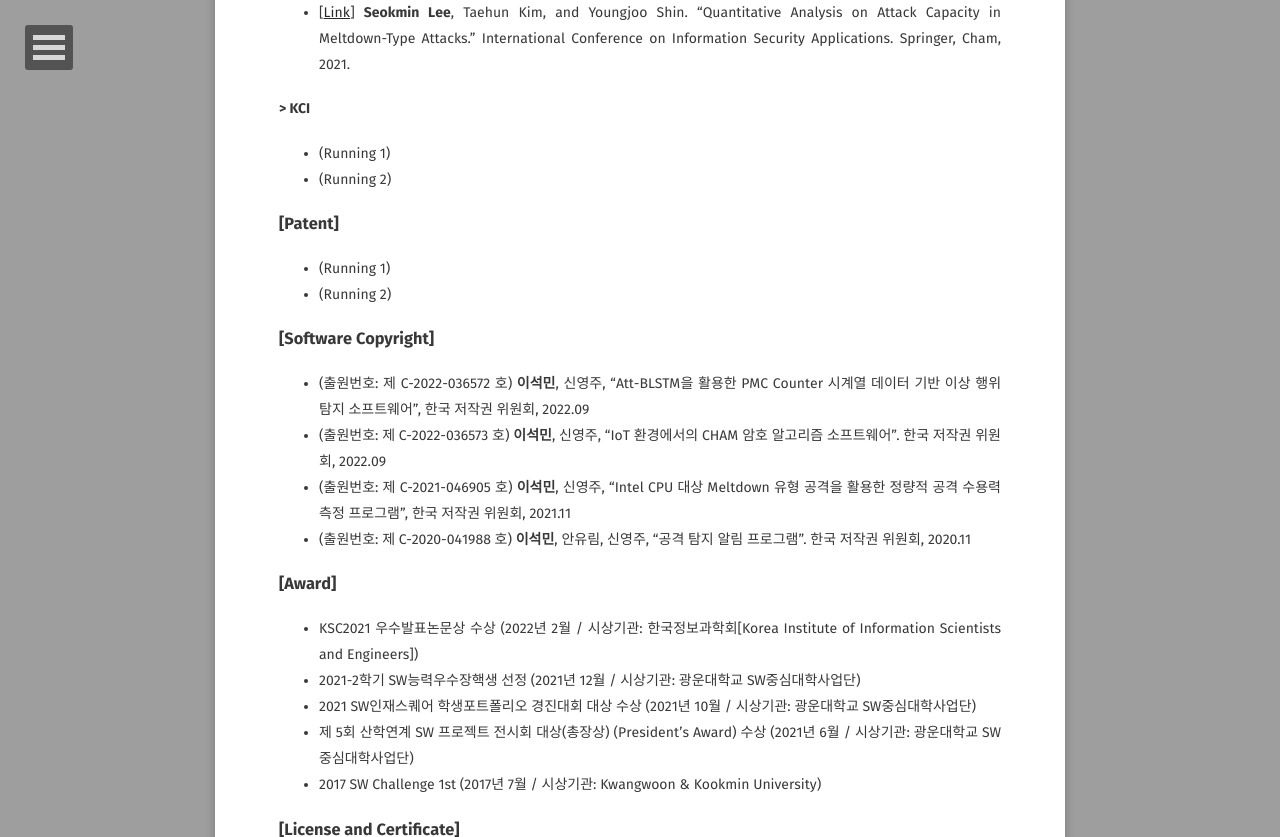
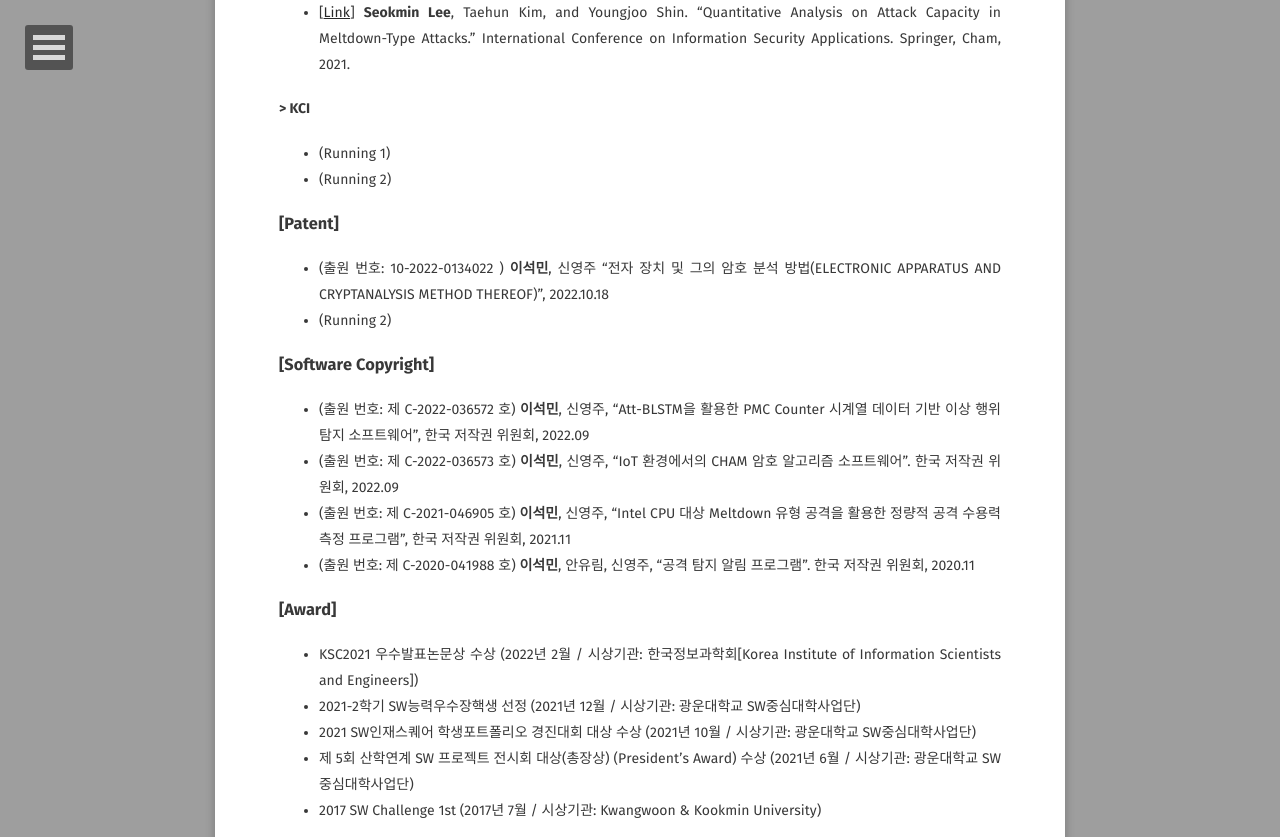
Before and after one commit to leesk212/leesk212.github.io, a Jekyll site: the page built from about/index.md, in a window 1280 px wide and 900 px high, scrolled down 1313 px, cut to the strip 0-837 px from the top of the window. Built offline with Jekyll 4.4.1, drawn with Linux system fonts in a browser that asks for light colours; some web fonts are replaced.

Commit message:
Update index.md

```diff
--- a/about/index.md
+++ b/about/index.md
@@ -46,14 +46,14 @@ After graduation, I am expected as a security developer or researcher member of
 * (Running 2)
 
 ### [Patent]
-* (Running 1)
+* (출원 번호: 10-2022-0134022 ) __이석민__, 신영주 "전자 장치 및 그의 암호 분석 방법(ELECTRONIC APPARATUS AND CRYPTANALYSIS METHOD THEREOF)", 2022.10.18
 * (Running 2)
 
 ### [Software Copyright]
-* (출원번호: 제 C-2022-036572 호) __이석민__, 신영주, "Att-BLSTM을 활용한 PMC Counter 시계열 데이터 기반 이상 행위 탐지 소프트웨어", 한국 저작권 위원회, 2022.09
-* (출원번호: 제 C-2022-036573 호) __이석민__, 신영주, "IoT 환경에서의 CHAM 암호 알고리즘 소프트웨어". 한국 저작권 위원회, 2022.09
-* (출원번호: 제 C-2021-046905 호) __이석민__, 신영주, "Intel CPU 대상 Meltdown 유형 공격을 활용한 정량적 공격 수용력 측정 프로그램", 한국 저작권 위원회, 2021.11
-* (출원번호: 제 C-2020-041988 호) __이석민__, 안유림, 신영주, "공격 탐지 알림 프로그램". 한국 저작권 위원회, 2020.11
+* (출원 번호: 제 C-2022-036572 호) __이석민__, 신영주, "Att-BLSTM을 활용한 PMC Counter 시계열 데이터 기반 이상 행위 탐지 소프트웨어", 한국 저작권 위원회, 2022.09
+* (출원 번호: 제 C-2022-036573 호) __이석민__, 신영주, "IoT 환경에서의 CHAM 암호 알고리즘 소프트웨어". 한국 저작권 위원회, 2022.09
+* (출원 번호: 제 C-2021-046905 호) __이석민__, 신영주, "Intel CPU 대상 Meltdown 유형 공격을 활용한 정량적 공격 수용력 측정 프로그램", 한국 저작권 위원회, 2021.11
+* (출원 번호: 제 C-2020-041988 호) __이석민__, 안유림, 신영주, "공격 탐지 알림 프로그램". 한국 저작권 위원회, 2020.11
 
 ### [Award]
 * KSC2021 우수발표논문상 수상 (2022년 2월 / 시상기관: 한국정보과학회[Korea Institute of Information Scientists and Engineers])
```
